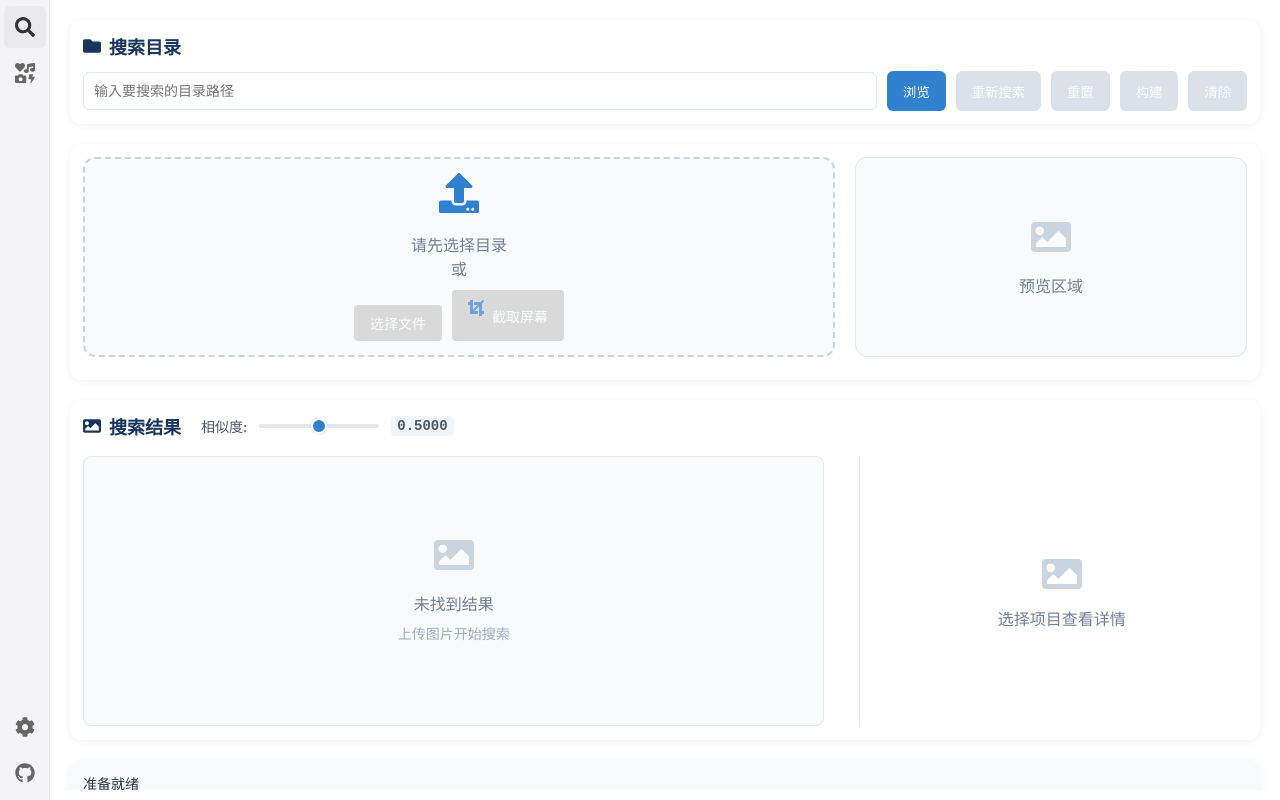
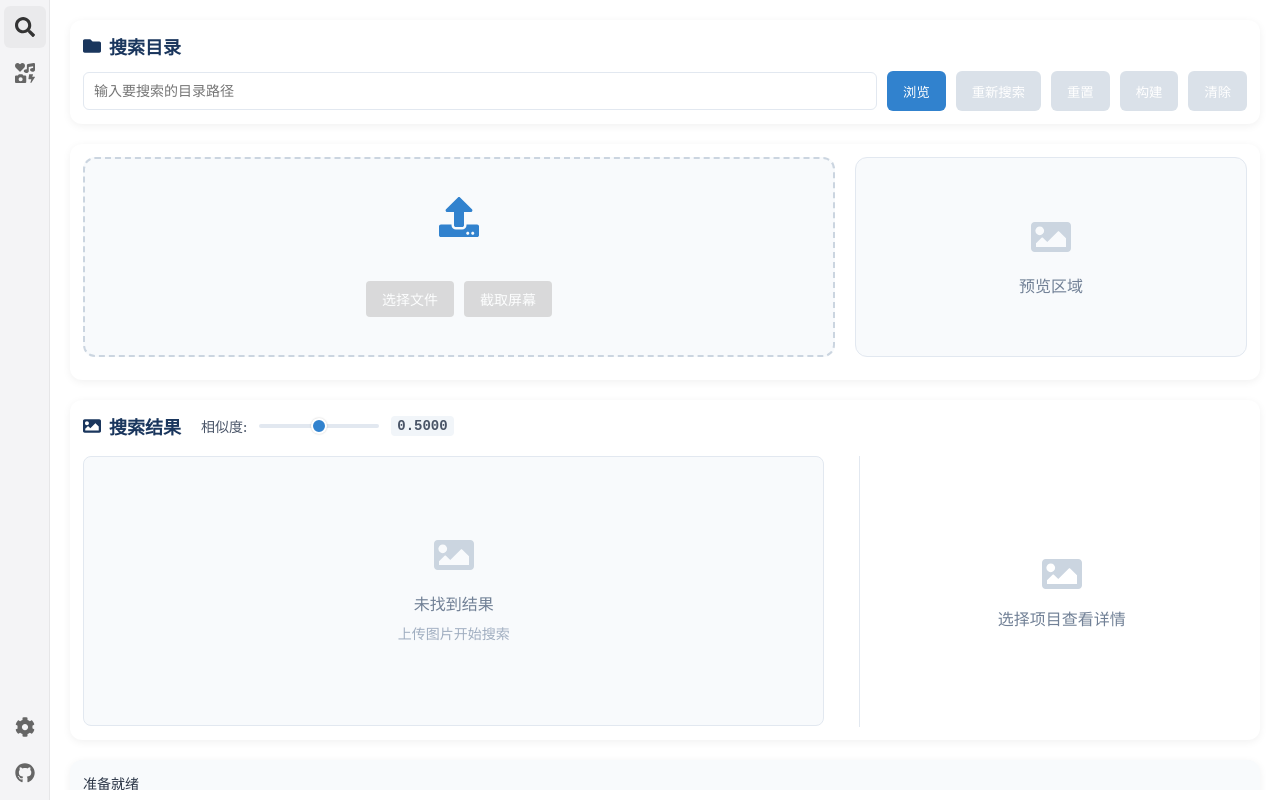
Before and after one commit to hofens/iconfinder, a React (Create React App) app: page / in a window 1280 px wide. Built offline with nearby package versions, Linux system fonts and the light colour scheme.

Commit message:
截屏按钮样式调整

```diff
--- a/src/App.js
+++ b/src/App.js
@@ -1203,8 +1203,7 @@ function App() {
                       >
                         <div className="upload-placeholder">
                           <FaUpload size={40} />
-                          <p>{searchPath.trim() ? getText('upload.dragDrop') : getText('upload.selectDirectory')}</p>
-                          <p>{getText('upload.or')}</p>
+                          <p>{searchPath.trim() ? getText('upload.dragDrop') : ''}</p>
                           <div className="upload-buttons">
                             <input
                               type="file"
@@ -1222,12 +1221,12 @@ function App() {
                               {getText('upload.chooseFile')}
                             </label>
                             <button
-                              className={`screen-capture-button ${!searchPath.trim() ? 'disabled' : ''}`}
+                              className={`file-input-label ${!searchPath.trim() ? 'disabled' : ''}`}
                               onClick={startScreenCapture}
                               disabled={!searchPath.trim() || isScreenCapturing}
                               title="截取屏幕区域"
                             >
-                              <FaCrop /> 截取屏幕
+                              截取屏幕
                             </button>
                           </div>
                         </div>
```
